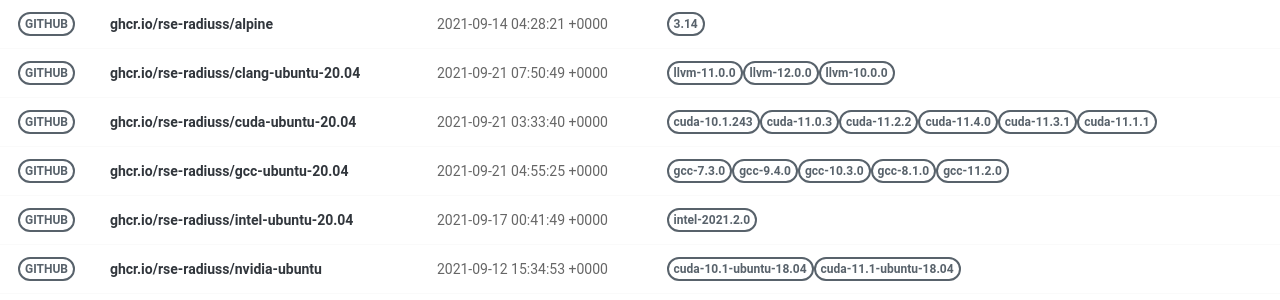
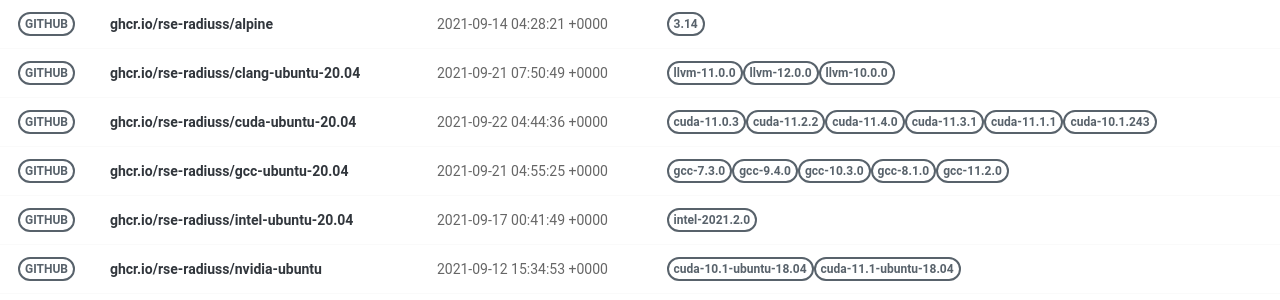
Before and after one commit to rse-ops/docker-images, a Jekyll site: the page built from pages/index.md, in a window 1280 px wide. Shown: the part 130-430 px from the top of the page. Built offline with Jekyll 4.4.1, drawn with Linux system fonts in a browser that asks for light colours; nearby versions of some CDN libraries.

Commit message:
Automated push to update library 2021-09-22

```diff
--- a/_library/ghcr.io-rse-radiuss-cuda-ubuntu-20.04.md
+++ b/_library/ghcr.io-rse-radiuss-cuda-ubuntu-20.04.md
@@ -1,14 +1,11 @@
 ---
 layout: container
 name: ghcr.io/rse-radiuss/cuda-ubuntu-20.04
-updated_at: 2021-09-21 03:33:40.262140
+updated_at: 2021-09-22 04:44:36.095476
 
 
 container_url: https://github.com/orgs/rse-radiuss/packages/container/package/cuda-ubuntu-20.04
 versions:
- - tag: cuda-10.1.243
-   dockerfile: https://github.com/rse-radiuss/docker-images/blob/main/ubuntu/cuda/Dockerfile
-   manifest: https://crane.ggcr.dev/manifest/ghcr.io/rse-radiuss/cuda-ubuntu-20.04:cuda-10.1.243
  - tag: cuda-11.0.3
    dockerfile: https://github.com/rse-radiuss/docker-images/blob/main/ubuntu/cuda/Dockerfile
    manifest: https://crane.ggcr.dev/manifest/ghcr.io/rse-radiuss/cuda-ubuntu-20.04:cuda-11.0.3
```
Also changed, not shown: other parts of _library/ghcr.io-rse-radiuss-cuda-ubuntu-20.04.md (+3 -0 lines).
